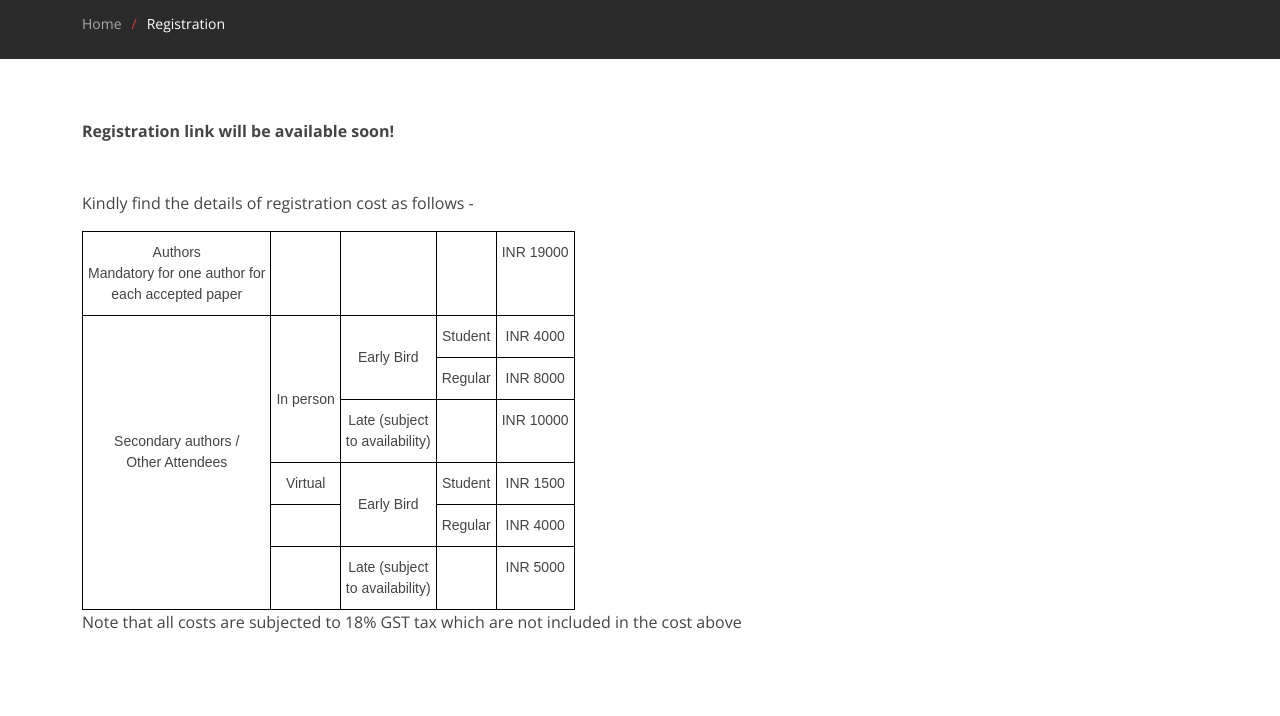
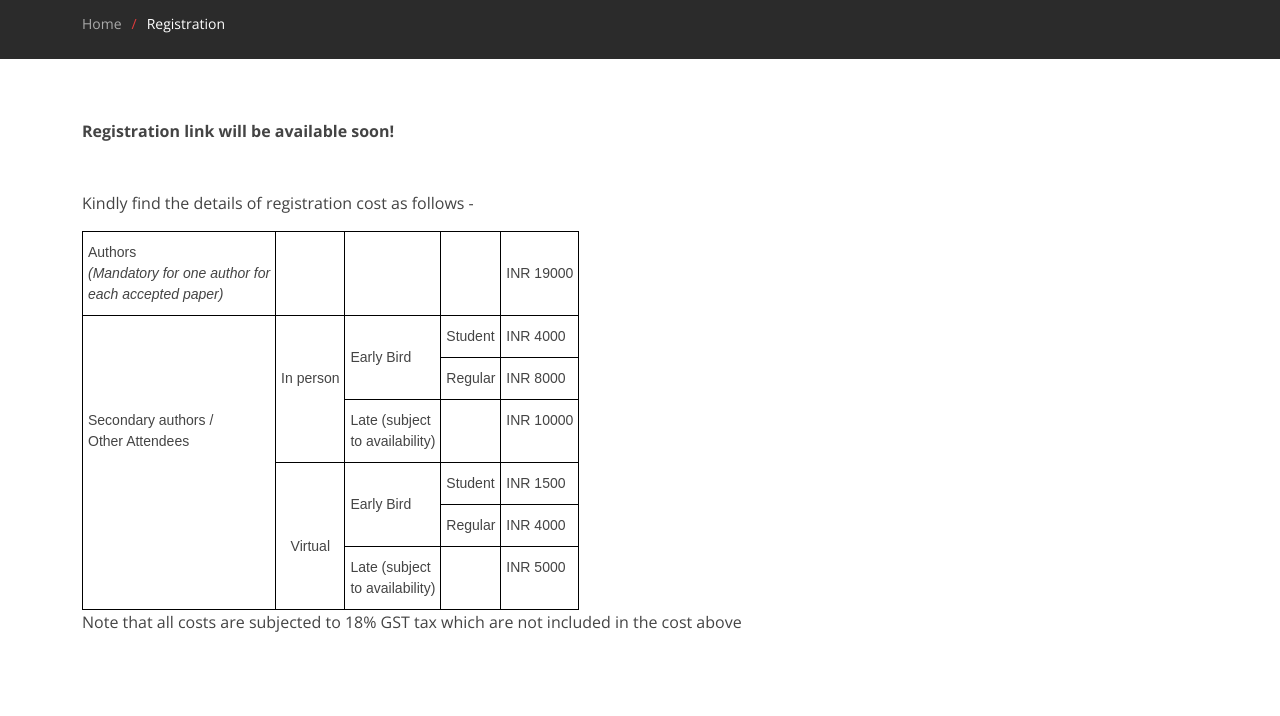
Before and after one commit to JosephKJ/ACML-22, a plain HTML site: page registration.html in a window 1280 px wide. Shown: the part 84-800 px from the top of the page. Drawn offline with nearby package versions, Linux system fonts and the light colour scheme.

Commit message:
registration cost updated

```diff
--- a/registration.html
+++ b/registration.html
@@ -114,57 +114,56 @@
 
           Kindly find the details of registration cost as follows -
 
-            <style type="text/css">
+<style type="text/css">
 .tg  {border-collapse:collapse;border-spacing:0;}
 .tg td{border-color:black;border-style:solid;border-width:1px;font-family:Arial, sans-serif;font-size:14px;
   overflow:hidden;padding:10px 5px;word-break:normal;}
 .tg th{border-color:black;border-style:solid;border-width:1px;font-family:Arial, sans-serif;font-size:14px;
   font-weight:normal;overflow:hidden;padding:10px 5px;word-break:normal;}
-.tg .tg-baqh{text-align:center;vertical-align:top}
+.tg .tg-wp8o{border-color:#000000;text-align:center;vertical-align:top}
+.tg .tg-73oq{border-color:#000000;text-align:left;vertical-align:top}
 </style>
 <table class="tg">
 <thead>
   <tr>
-    <th class="tg-baqh">Authors<br>Mandatory for one author for<br>each accepted paper</th>
-    <th class="tg-baqh"></th>
-    <th class="tg-baqh"></th>
-    <th class="tg-baqh"></th>
-    <th class="tg-baqh">INR 19000</th>
+    <th class="tg-73oq">Authors<br><span style="font-style:italic">(Mandatory for one author for</span><br><span style="font-style:italic">each accepted paper)</span></th>
+    <th class="tg-73oq"></th>
+    <th class="tg-73oq"></th>
+    <th class="tg-73oq"></th>
+    <th class="tg-73oq"><br>INR 19000</th>
   </tr>
 </thead>
 <tbody>
   <tr>
-    <td class="tg-baqh" rowspan="6"><br><br><br><br><br>Secondary authors / <br>Other Attendees</td>
-    <td class="tg-baqh" rowspan="3"><br><br><br>In person</td>
-    <td class="tg-baqh" rowspan="2"><br>Early Bird<br></td>
-    <td class="tg-baqh">Student</td>
-    <td class="tg-baqh">INR 4000</td>
+    <td class="tg-73oq" rowspan="6"><br><br><br><br>Secondary authors / <br>Other Attendees</td>
+    <td class="tg-73oq" rowspan="3"><br><br>In person</td>
+    <td class="tg-73oq" rowspan="2"><br>Early Bird<br><br></td>
+    <td class="tg-73oq">Student</td>
+    <td class="tg-73oq">INR 4000</td>
   </tr>
   <tr>
-    <td class="tg-baqh">Regular</td>
-    <td class="tg-baqh">INR 8000</td>
+    <td class="tg-73oq">Regular</td>
+    <td class="tg-73oq">INR 8000</td>
   </tr>
   <tr>
-    <td class="tg-baqh">Late (subject<br>to availability)</td>
-    <td class="tg-baqh"></td>
-    <td class="tg-baqh">INR 10000</td>
+    <td class="tg-73oq">Late (subject<br>to availability)</td>
+    <td class="tg-73oq"></td>
+    <td class="tg-73oq">INR 10000</td>
   </tr>
   <tr>
-    <td class="tg-baqh">Virtual</td>
-    <td class="tg-baqh" rowspan="2"><br>Early Bird</td>
-    <td class="tg-baqh">Student</td>
-    <td class="tg-baqh">INR 1500</td>
+    <td class="tg-wp8o" rowspan="3"><br><br><br>Virtual</td>
+    <td class="tg-73oq" rowspan="2"><br>Early Bird</td>
+    <td class="tg-73oq">Student</td>
+    <td class="tg-73oq">INR 1500</td>
   </tr>
   <tr>
-    <td class="tg-baqh"></td>
-    <td class="tg-baqh">Regular</td>
-    <td class="tg-baqh">INR 4000</td>
+    <td class="tg-73oq">Regular</td>
+    <td class="tg-73oq">INR 4000</td>
   </tr>
   <tr>
-    <td class="tg-baqh"></td>
-    <td class="tg-baqh">Late (subject <br>to availability)</td>
-    <td class="tg-baqh"></td>
-    <td class="tg-baqh">INR 5000</td>
+    <td class="tg-73oq">Late (subject <br>to availability)</td>
+    <td class="tg-73oq"></td>
+    <td class="tg-73oq">INR 5000</td>
   </tr>
 </tbody>
 </table>
```
